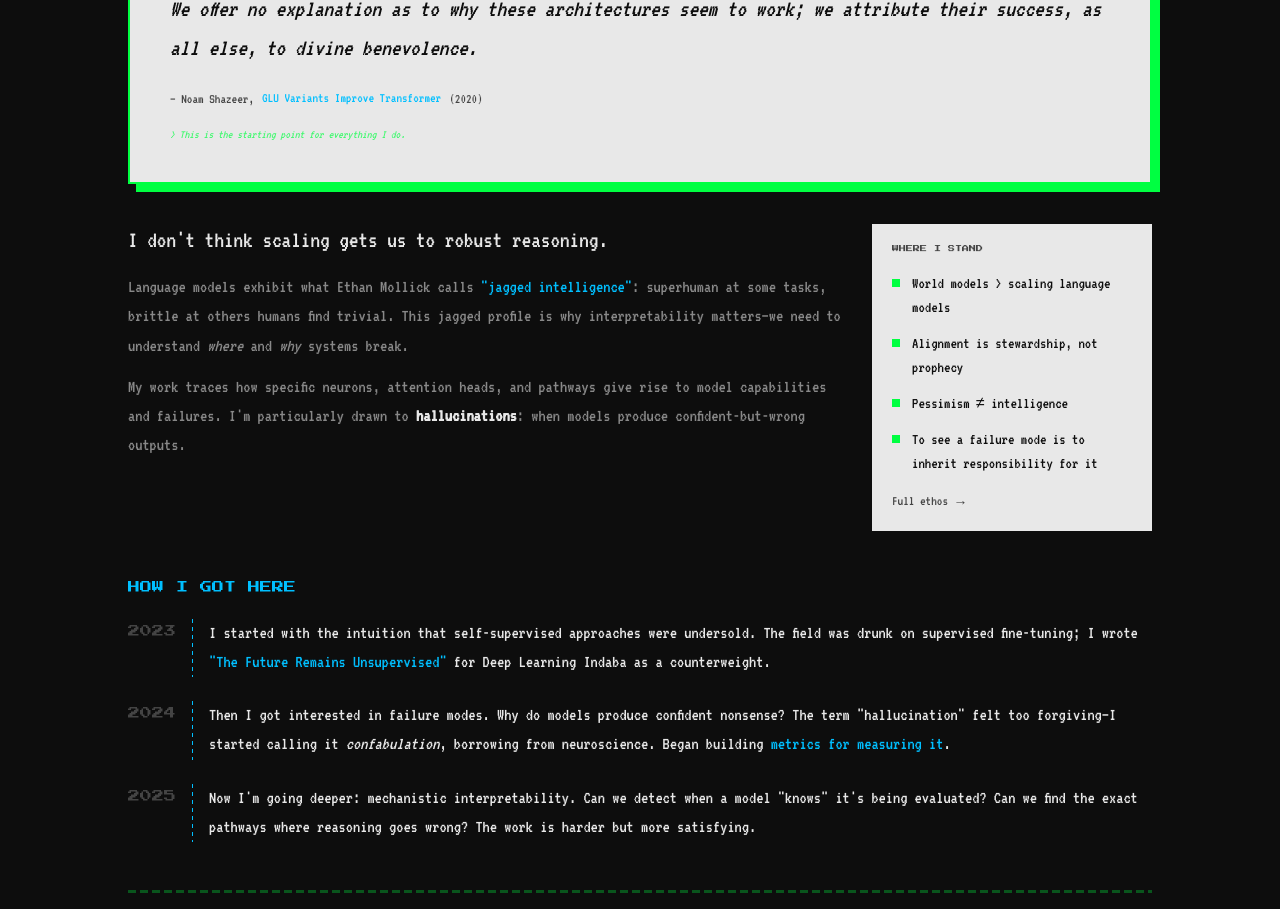
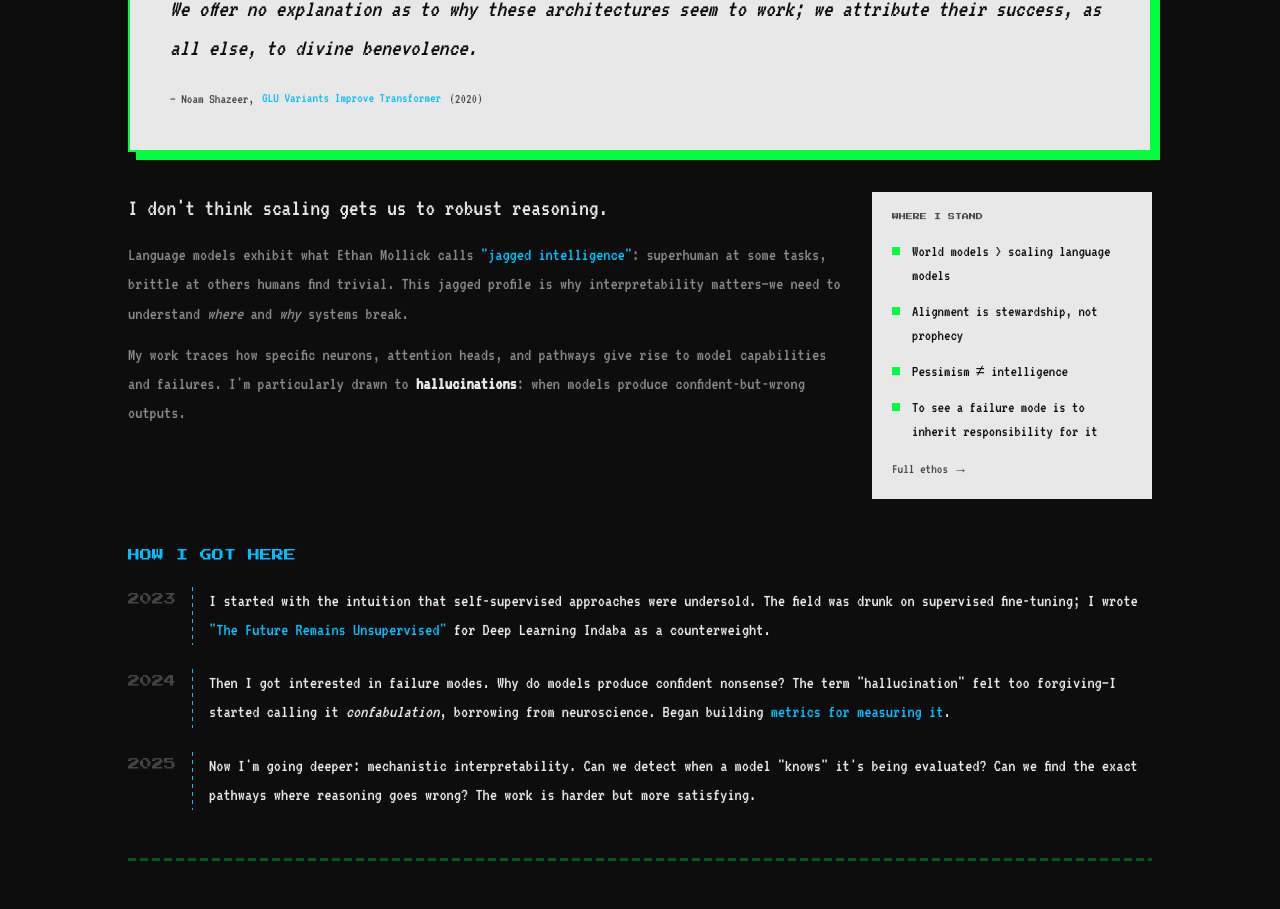
Before and after one commit to ashioyajotham/ashioyajotham.github.io, a Next.js app: page / in a window 1280 px wide. Shown: the part 1878-2787 px from the top of the page. Built offline with nearby package versions, Linux system fonts and the light colour scheme.

Commit message:
cc8c82c1-6322-4989-9e17-1d38cbacc00c

```diff
--- a/src/components/site/research.tsx
+++ b/src/components/site/research.tsx
@@ -86,13 +86,7 @@
               <span>(2020)</span>
             </div>
 
-            <p
-              className="font-terminal text-xs mt-4 relative z-10 italic"
-              style={{ color: "var(--px-green)", opacity: 0.7 }}
-            >
-              &gt; This is the starting point for everything I do.
-            </p>
-          </div>
+            </div>
         </ScrollReveal>
 
         {/* Hero: intro + beliefs panel */}
```
